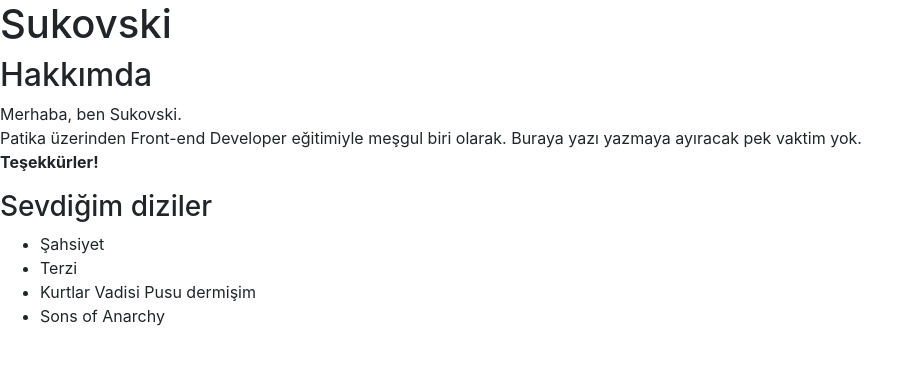
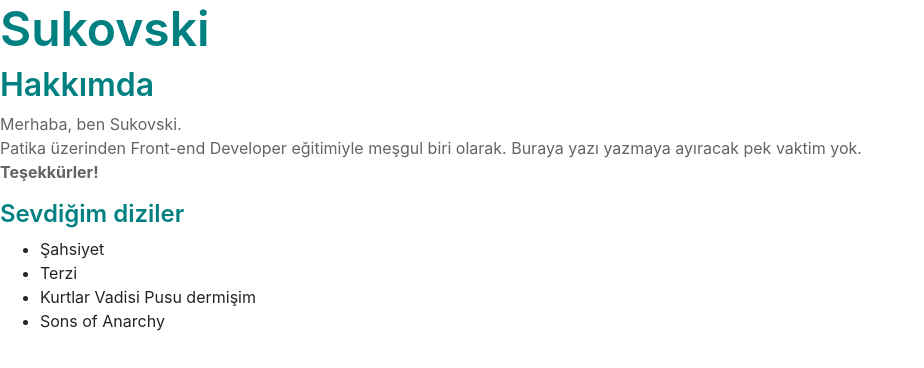
Before and after one commit to sukovski/project-1, a plain HTML site: page index.html in a window 1280 px wide. Shown: the whole page, without its empty margins (0-924 px from the left). Drawn offline with nearby package versions, Linux system fonts and the light colour scheme.

Commit message:
css eklendi

```diff
--- a/index.html
+++ b/index.html
@@ -1,28 +1,42 @@
 <!DOCTYPE html>
 <html lang="tr">
+
 <head>
     <meta charset="UTF-8">
     <meta name="viewport" content="width=device-width, initial-scale=1.0">
     <title>Sukovski Personal Website</title>
-    <meta name="description" content="Sukovski'nin kişisel websitesine hoşgeldiniz. Burada mancınıkla fırlattığım kodları görebilirsiniz. Şaka şaka, html, css ve js eğitimi için oluşturuldu.">
-    <link rel="stylesheet" href="https://cdn.jsdelivr.net/npm/bootstrap@4.6.0/dist/css/bootstrap.min.css" integrity="sha384-B0vP5xmATw1+K9KRQjQERJvTumQW0nPEzvF6L/Z6nronJ3oUOFUFpCjEUQouq2+l" crossorigin="anonymous">
-    <script src="https://cdn.jsdelivr.net/npm/bootstrap@4.6.0/dist/js/bootstrap.min.js" integrity="sha384-+YQ4JLhjyBLPDQt//I+STsc9iw4uQqACwlvpslubQzn4u2UU2UFM80nGisd026JF" crossorigin="anonymous"></script>
+    <meta name="description"
+        content="Sukovski'nin kişisel websitesine hoşgeldiniz. Burada mancınıkla fırlattığım kodları görebilirsiniz. Şaka şaka, html, css ve js eğitimi için oluşturuldu.">
+        <!-- bootstrap css cdn -->
+    <link rel="stylesheet" href="https://cdn.jsdelivr.net/npm/bootstrap@4.6.0/dist/css/bootstrap.min.css"
+        integrity="sha384-B0vP5xmATw1+K9KRQjQERJvTumQW0nPEzvF6L/Z6nronJ3oUOFUFpCjEUQouq2+l" crossorigin="anonymous">
+        <!-- bootstrap js cdn -->
+    <script src="https://cdn.jsdelivr.net/npm/bootstrap@4.6.0/dist/js/bootstrap.min.js"
+        integrity="sha384-+YQ4JLhjyBLPDQt//I+STsc9iw4uQqACwlvpslubQzn4u2UU2UFM80nGisd026JF"
+        crossorigin="anonymous"></script>
+
+        <!-- style dosyasını çağır -->
+        <link rel="stylesheet" href="style/main.css">
 </head>
 <!-- başlıyoruz! -->
 <h1>Sukovski</h1>
 <h2>Hakkımda</h2>
 <p>Merhaba, ben Sukovski. <br>
     Patika üzerinden Front-end Developer eğitimiyle meşgul biri olarak. Buraya yazı yazmaya ayıracak pek vaktim yok.<br>
-<b>Teşekkürler!</b>
+    <b>Teşekkürler!</b>
 </p>
 <h3>Sevdiğim diziler</h3>
+
+<!-- listeleme -->
 <ul>
     <li>Şahsiyet</li>
     <li>Terzi</li>
     <li>Kurtlar Vadisi Pusu dermişim</li>
     <li>Sons of Anarchy</li>
 </ul>
+
 <body>
 
 </body>
+
 </html>
--- /dev/null
+++ b/style/main.css
@@ -0,0 +1,32 @@
+@font-face {
+    font-family: 'Courier New', Courier, monospace;
+    src: url(monospace);
+}
+:root{
+    --var-global-color: teal;
+    --var-global-text-color: rgb(100, 100, 100);
+
+    ;
+}
+h1 {
+    color: var(--var-global-color);
+    font-size: 48px;
+    font-weight: 600;
+}
+
+h2 {
+    color: var(--var-global-color);
+    font-size: 32px;
+    font-weight: 600;
+}
+
+h3 {
+    color: var(--var-global-color);
+    font-size: 24px;
+    font-weight: 600;
+}
+
+p{
+    color: var(--var-global-text-color);
+    font-size: 16px;
+}
```
